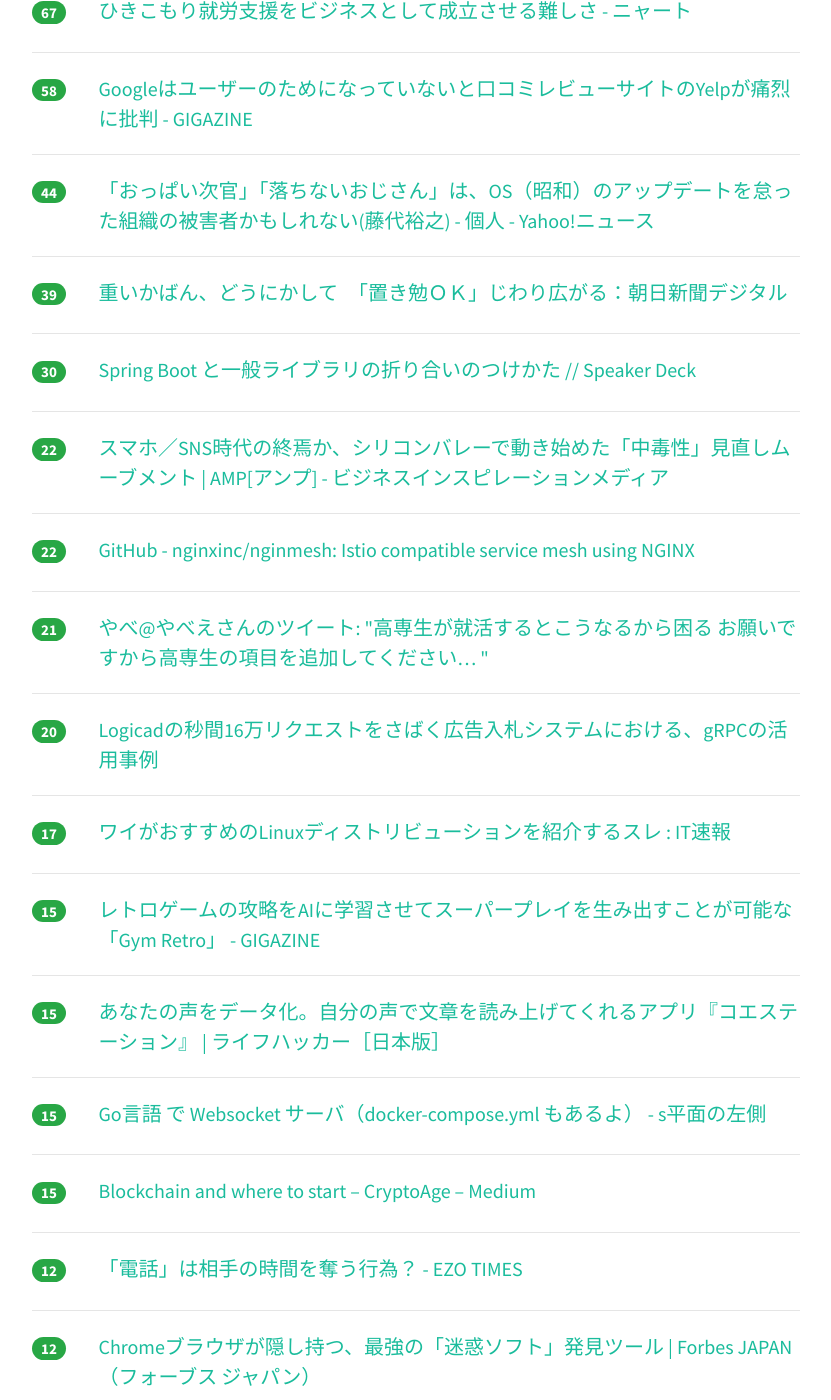
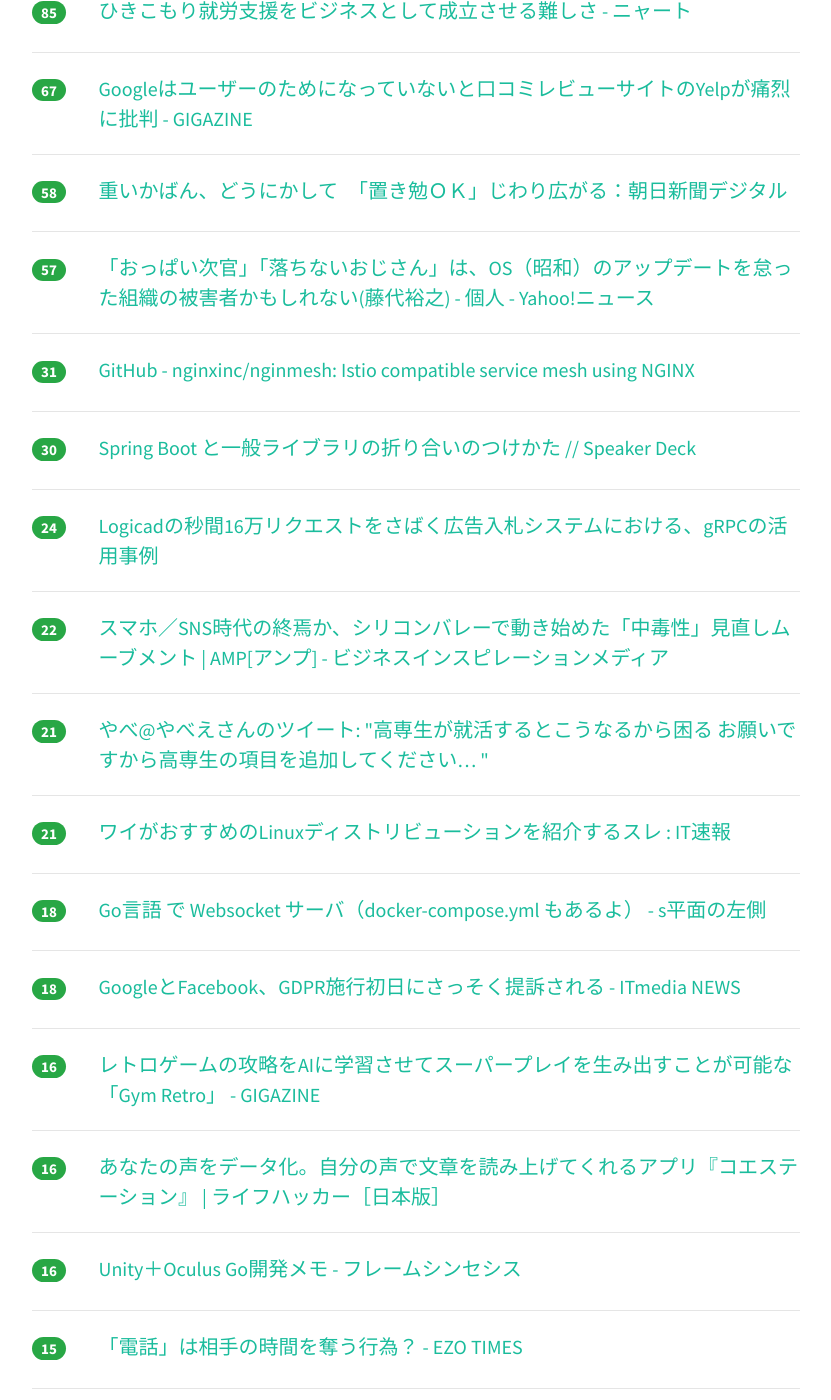
Before and after one commit to yatta47/hatena-matome-site, a Jekyll site: the page built from _posts/2018-05-27-hatena.md, in a window 1280 px wide and 1400 px high, scrolled down 399 px. Shown: the whole window, without its empty margins (224-1055 px from the left). Built offline with Jekyll 4.4.1, drawn with Linux system fonts in a browser that asks for light colours; nearby versions of some CDN libraries; some of the changed text lies outside the part shown.

Commit message:
Updated 2018-05-27

```diff
--- a/_posts/2018-05-27-hatena.md
+++ b/_posts/2018-05-27-hatena.md
@@ -1,29 +1,34 @@
 ---
 layout: post
 title:  "2018-05-27 はてぶIT"
-date:   2018-05-27 12:02:16
+date:   2018-05-27 13:02:18
 tags: [it-hotentry]
 ---
-24 件のデータあり
+27 件のデータあり
 
 <hr><div class="row">
-<div class="col-1"><span class="badge badge-pill badge-success h2">67</span></div>
+<div class="col-1"><span class="badge badge-pill badge-success h2">85</span></div>
 <div class="col-11"><a href='http://nyaaat.hatenablog.com/entry/2018/05/26' target='_blank'>ひきこもり就労支援をビジネスとして成立させる難しさ - ニャート</a></div>
 </div>
 <hr>
 <div class="row">
-<div class="col-1"><span class="badge badge-pill badge-success h2">58</span></div>
+<div class="col-1"><span class="badge badge-pill badge-success h2">67</span></div>
 <div class="col-11"><a href='https://gigazine.net/news/20180526-yelp-vs-google/' target='_blank'>Googleはユーザーのためになっていないと口コミレビューサイトのYelpが痛烈に批判 - GIGAZINE</a></div>
 </div>
 <hr>
 <div class="row">
-<div class="col-1"><span class="badge badge-pill badge-success h2">44</span></div>
+<div class="col-1"><span class="badge badge-pill badge-success h2">58</span></div>
+<div class="col-11"><a href='https://www.asahi.com/articles/ASL5V4D15L5VUTIL00R.html' target='_blank'>重いかばん、どうにかして　「置き勉ＯＫ」じわり広がる：朝日新聞デジタル</a></div>
+</div>
+<hr>
+<div class="row">
+<div class="col-1"><span class="badge badge-pill badge-success h2">57</span></div>
 <div class="col-11"><a href='https://news.yahoo.co.jp/byline/fujisiro/20180526-00085648/' target='_blank'>「おっぱい次官」「落ちないおじさん」は、OS（昭和）のアップデートを怠った組織の被害者かもしれない(藤代裕之) - 個人 - Yahoo!ニュース</a></div>
 </div>
 <hr>
 <div class="row">
-<div class="col-1"><span class="badge badge-pill badge-success h2">39</span></div>
-<div class="col-11"><a href='https://www.asahi.com/articles/ASL5V4D15L5VUTIL00R.html' target='_blank'>重いかばん、どうにかして　「置き勉ＯＫ」じわり広がる：朝日新聞デジタル</a></div>
+<div class="col-1"><span class="badge badge-pill badge-success h2">31</span></div>
+<div class="col-11"><a href='https://github.com/nginxinc/nginmesh' target='_blank'>GitHub - nginxinc/nginmesh: Istio compatible service mesh using NGINX</a></div>
 </div>
 <hr>
 <div class="row">
@@ -32,13 +37,13 @@ tags: [it-hotentry]
 </div>
 <hr>
 <div class="row">
-<div class="col-1"><span class="badge badge-pill badge-success h2">22</span></div>
-<div class="col-11"><a href='https://amp.review/2018/05/26/silicon-valley-movement/' target='_blank'>スマホ／SNS時代の終焉か、シリコンバレーで動き始めた「中毒性」見直しムーブメント | AMP[アンプ] - ビジネスインスピレーションメディア</a></div>
+<div class="col-1"><span class="badge badge-pill badge-success h2">24</span></div>
+<div class="col-11"><a href='https://www.slideshare.net/hiroiso/logicad16grpc' target='_blank'>Logicadの秒間16万リクエストをさばく広告入札システムにおける、gRPCの活用事例</a></div>
 </div>
 <hr>
 <div class="row">
 <div class="col-1"><span class="badge badge-pill badge-success h2">22</span></div>
-<div class="col-11"><a href='https://github.com/nginxinc/nginmesh' target='_blank'>GitHub - nginxinc/nginmesh: Istio compatible service mesh using NGINX</a></div>
+<div class="col-11"><a href='https://amp.review/2018/05/26/silicon-valley-movement/' target='_blank'>スマホ／SNS時代の終焉か、シリコンバレーで動き始めた「中毒性」見直しムーブメント | AMP[アンプ] - ビジネスインスピレーションメディア</a></div>
 </div>
 <hr>
 <div class="row">
@@ -47,28 +52,38 @@ tags: [it-hotentry]
 </div>
 <hr>
 <div class="row">
-<div class="col-1"><span class="badge badge-pill badge-success h2">20</span></div>
-<div class="col-11"><a href='https://www.slideshare.net/hiroiso/logicad16grpc' target='_blank'>Logicadの秒間16万リクエストをさばく広告入札システムにおける、gRPCの活用事例</a></div>
-</div>
-<hr>
-<div class="row">
-<div class="col-1"><span class="badge badge-pill badge-success h2">17</span></div>
+<div class="col-1"><span class="badge badge-pill badge-success h2">21</span></div>
 <div class="col-11"><a href='http://blog.livedoor.jp/itsoku/archives/53556269.html' target='_blank'>ワイがおすすめのLinuxディストリビューションを紹介するスレ : IT速報</a></div>
 </div>
 <hr>
 <div class="row">
-<div class="col-1"><span class="badge badge-pill badge-success h2">15</span></div>
+<div class="col-1"><span class="badge badge-pill badge-success h2">18</span></div>
+<div class="col-11"><a href='http://blog.okashoi.net/entry/2018/05/26/180206' target='_blank'>Go言語 で Websocket サーバ（docker-compose.yml もあるよ） - s平面の左側</a></div>
+</div>
+<hr>
+<div class="row">
+<div class="col-1"><span class="badge badge-pill badge-success h2">18</span></div>
+<div class="col-11"><a href='http://www.itmedia.co.jp/news/articles/1805/27/news011.html' target='_blank'>GoogleとFacebook、GDPR施行初日にさっそく提訴される - ITmedia NEWS</a></div>
+</div>
+<hr>
+<div class="row">
+<div class="col-1"><span class="badge badge-pill badge-success h2">16</span></div>
 <div class="col-11"><a href='https://gigazine.net/news/20180526-gym-retro/' target='_blank'>レトロゲームの攻略をAIに学習させてスーパープレイを生み出すことが可能な「Gym Retro」 - GIGAZINE</a></div>
 </div>
 <hr>
 <div class="row">
-<div class="col-1"><span class="badge badge-pill badge-success h2">15</span></div>
+<div class="col-1"><span class="badge badge-pill badge-success h2">16</span></div>
 <div class="col-11"><a href='https://www.lifehacker.jp/2018/05/167310.html' target='_blank'>あなたの声をデータ化。自分の声で文章を読み上げてくれるアプリ『コエステーション』 | ライフハッカー［日本版］</a></div>
 </div>
 <hr>
 <div class="row">
+<div class="col-1"><span class="badge badge-pill badge-success h2">16</span></div>
+<div class="col-11"><a href='https://framesynthesis.jp/tech/unity/oculusgo/' target='_blank'>Unity＋Oculus Go開発メモ - フレームシンセシス</a></div>
+</div>
+<hr>
+<div class="row">
 <div class="col-1"><span class="badge badge-pill badge-success h2">15</span></div>
-<div class="col-11"><a href='http://blog.okashoi.net/entry/2018/05/26/180206' target='_blank'>Go言語 で Websocket サーバ（docker-compose.yml もあるよ） - s平面の左側</a></div>
+<div class="col-11"><a href='http://www.heisei-zakki.com/entry/2018/05/26/212552' target='_blank'>「電話」は相手の時間を奪う行為？ - EZO TIMES</a></div>
 </div>
 <hr>
 <div class="row">
@@ -77,12 +92,7 @@ tags: [it-hotentry]
 </div>
 <hr>
 <div class="row">
-<div class="col-1"><span class="badge badge-pill badge-success h2">12</span></div>
-<div class="col-11"><a href='http://www.heisei-zakki.com/entry/2018/05/26/212552' target='_blank'>「電話」は相手の時間を奪う行為？ - EZO TIMES</a></div>
-</div>
-<hr>
-<div class="row">
-<div class="col-1"><span class="badge badge-pill badge-success h2">12</span></div>
+<div class="col-1"><span class="badge badge-pill badge-success h2">14</span></div>
 <div class="col-11"><a href='https://forbesjapan.com/articles/detail/21273' target='_blank'>Chromeブラウザが隠し持つ、最強の「迷惑ソフト」発見ツール | Forbes JAPAN（フォーブス ジャパン）</a></div>
 </div>
 <hr>
@@ -98,22 +108,17 @@ tags: [it-hotentry]
 <hr>
 <div class="row">
 <div class="col-1"><span class="badge badge-pill badge-success h2">10</span></div>
-<div class="col-11"><a href='https://framesynthesis.jp/tech/unity/oculusgo/' target='_blank'>Unity＋Oculus Go開発メモ - フレームシンセシス</a></div>
-</div>
-<hr>
-<div class="row">
-<div class="col-1"><span class="badge badge-pill badge-success h2">10</span></div>
 <div class="col-11"><a href='http://blog.edunote.jp/entry/2018/05/27/075643' target='_blank'>大学でプログラミング教育のことについて発表してきました - パパ教員の戯れ言日記</a></div>
 </div>
 <hr>
 <div class="row">
-<div class="col-1"><span class="badge badge-pill badge-success h2">10</span></div>
-<div class="col-11"><a href='http://www.itmedia.co.jp/news/articles/1805/27/news011.html' target='_blank'>GoogleとFacebook、GDPR施行初日にさっそく提訴される - ITmedia NEWS</a></div>
+<div class="col-1"><span class="badge badge-pill badge-success h2">8</span></div>
+<div class="col-11"><a href='https://ift.tt/2sgckAb' target='_blank'>今学ぶべき技術 by deeeet</a></div>
 </div>
 <hr>
 <div class="row">
 <div class="col-1"><span class="badge badge-pill badge-success h2">7</span></div>
-<div class="col-11"><a href='https://ift.tt/2sgckAb' target='_blank'>今学ぶべき技術 by deeeet</a></div>
+<div class="col-11"><a href='http://b.hatena.ne.jp/entry/s/anond.hatelabo.jp/20180527010025' target='_blank'>はてなブックマーク - わざと女にぶつかる理由が想像できない人がいることにビックリした</a></div>
 </div>
 <hr>
 <div class="row">
@@ -126,3 +131,13 @@ tags: [it-hotentry]
 <div class="col-11"><a href='https://go-talks.appspot.com/github.com/tcnksm/talks/2018/05/what-to-learn-now/talk.slide#8' target='_blank'>今学ぶべき技術 by deeeet</a></div>
 </div>
 <hr>
+<div class="row">
+<div class="col-1"><span class="badge badge-pill badge-success h2">3</span></div>
+<div class="col-11"><a href='https://go-talks.appspot.com/github.com/tcnksm/talks/2018/05/what-to-learn-now/talk.slide#18' target='_blank'>今学ぶべき技術 by deeeet</a></div>
+</div>
+<hr>
+<div class="row">
+<div class="col-1"><span class="badge badge-pill badge-success h2">3</span></div>
+<div class="col-11"><a href='https://go-talks.appspot.com/github.com/tcnksm/talks/2018/05/what-to-learn-now/talk.slide#2' target='_blank'>今学ぶべき技術 by deeeet</a></div>
+</div>
+<hr>
```
